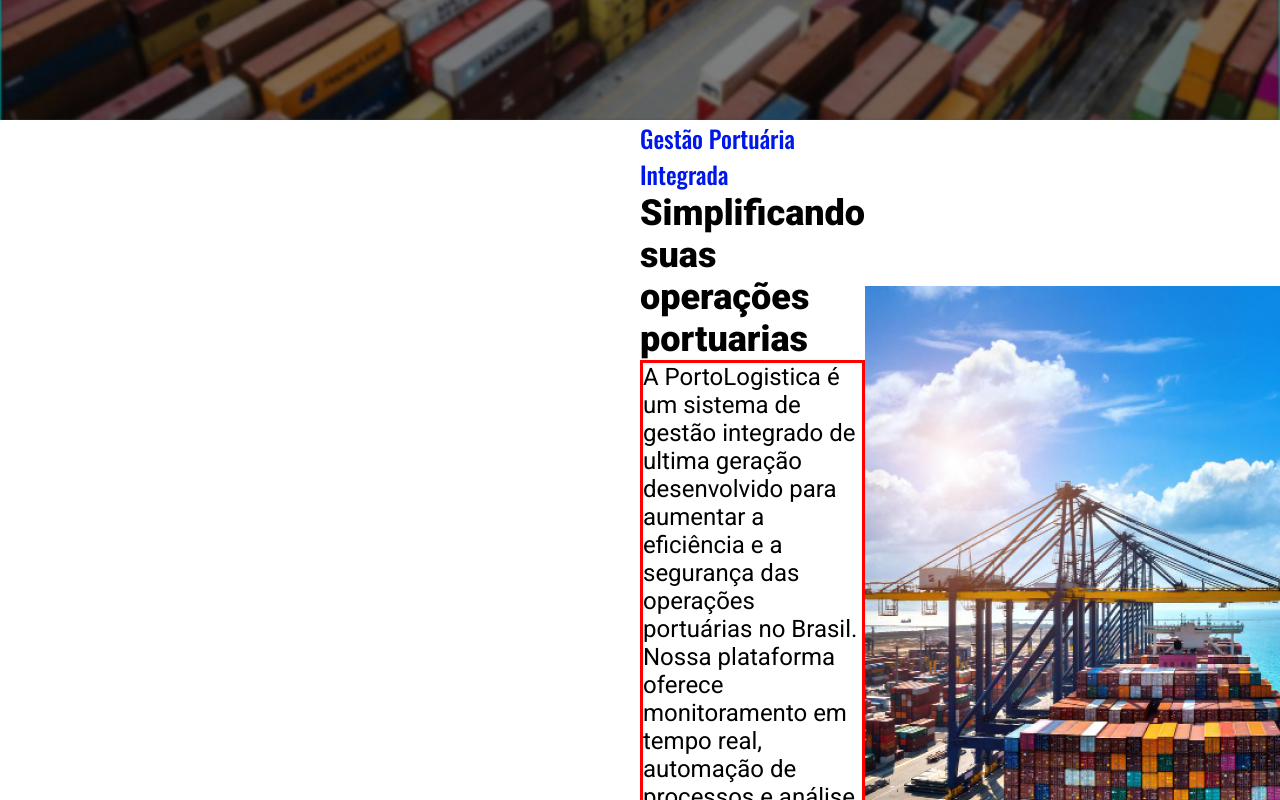
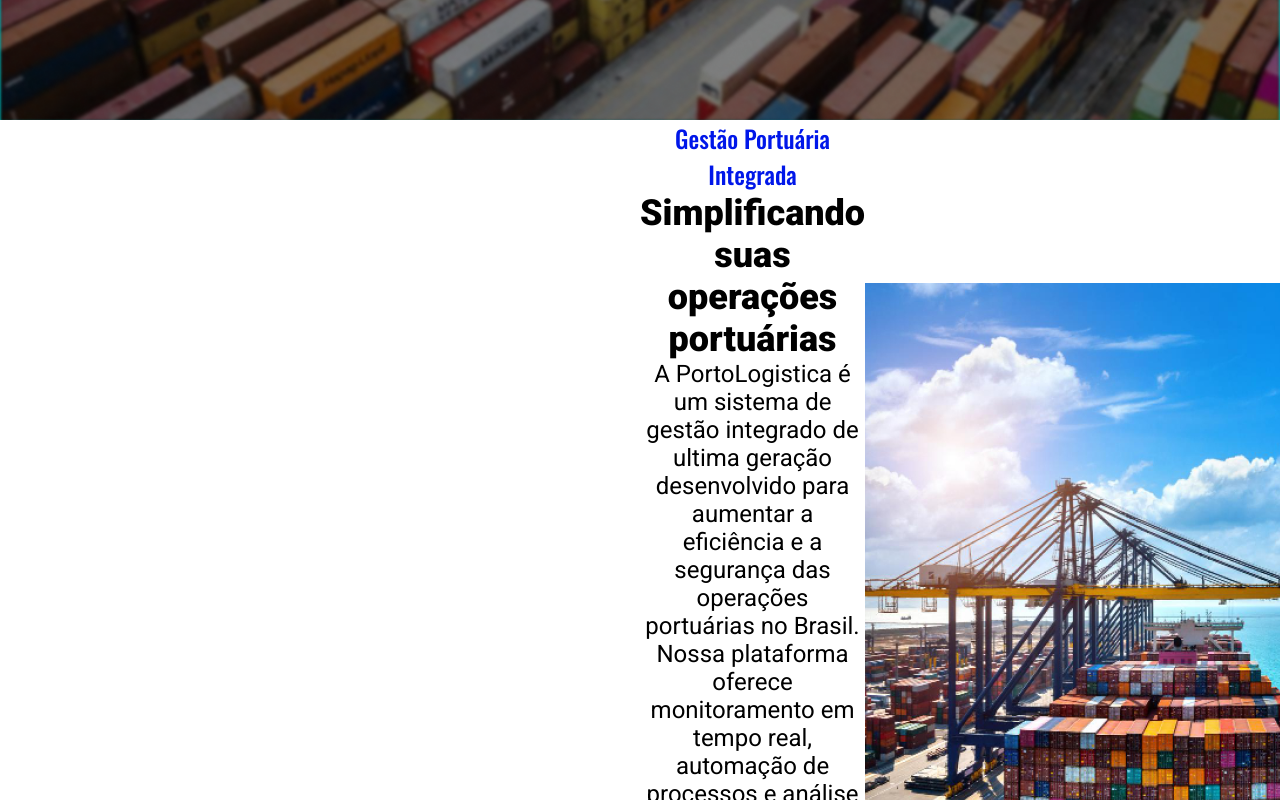
Before and after one commit to Rejane444/Desafio-2, a plain HTML site: page index.html in a window 1280 px wide. Shown: the part 560-1360 px from the top of the page. Drawn offline with nearby package versions, Linux system fonts and the light colour scheme.

Commit message:
tirei a borda

```diff
--- a/index.html
+++ b/index.html
@@ -39,9 +39,11 @@
     <section class="texto_gestao_portuaria">
       <section>
         <h1>Gestão Portuária Integrada</h1>
-      <h2>Simplificando suas operações portuarias</h2>
-      <p> A PortoLogistica é um sistema de gestão integrado de ultima geração desenvolvido para aumentar a eficiência e
-        a segurança das operações portuárias no Brasil. Nossa plataforma oferece monitoramento em tempo real, automação
+        <h2>Simplificando suas operações portuárias</h2>
+        <p> A PortoLogistica é um sistema de gestão integrado de ultima geração desenvolvido para aumentar a eficiência
+          e
+          a segurança das operações portuárias no Brasil. Nossa plataforma oferece monitoramento em tempo real,
+          automação
           de processos e análise de dados, garantindo que suas necessidades de movimentação, descarga e armazenamento de
           carga sejam atendidas com precisão. Faça parceria conosco para obter uma solução robusta e confiável para
           agilizar seus fluxos logísitcos.</p>
--- a/style.scss
+++ b/style.scss
@@ -134,8 +134,9 @@
 .texto_gestao_portuaria {
     display: flex;
     align-items: center;
+    text-align: center;
     margin-left: 50%;
-
+    justify-content: space-around;
 
 
 
@@ -155,12 +156,9 @@
     }
 
     p {
-        border: solid red;
         font-family: "roboto";
         font-weight: 400;
         font-size: 1.5rem;
-
-
 
     }
 
```
Also changed, not shown: style.css, 1 other file. Lines whose indentation alone changed are shown as unchanged.
